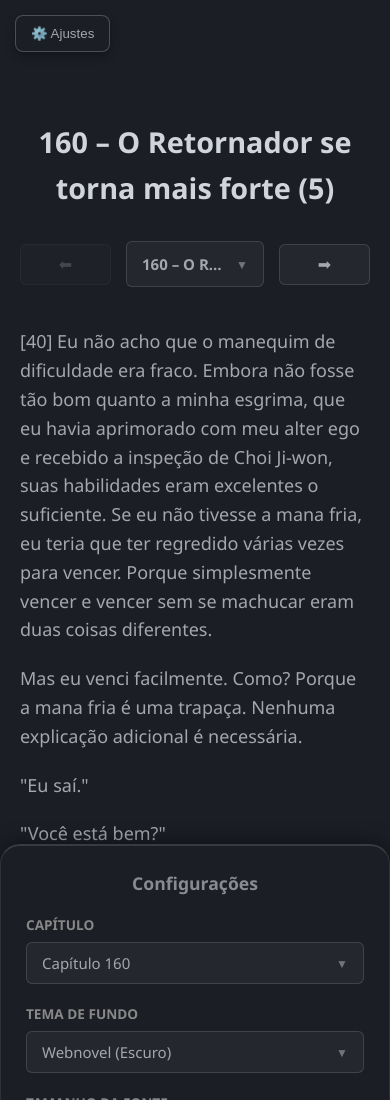
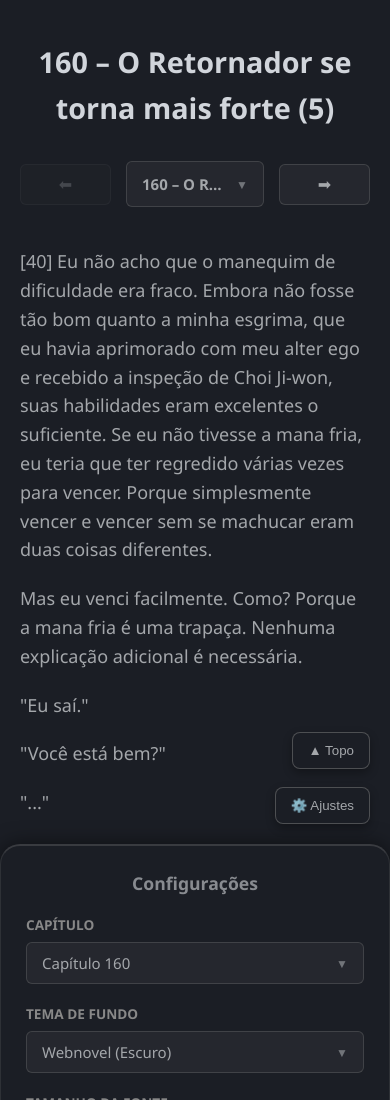
Before and after one commit to WilliamEduardo20/Leitura, a plain HTML site: page index.html in a window 390 px wide. Shown: the top 1100 px of the page. Drawn offline with Linux system fonts and the light colour scheme.

Commit message:
14/04/2026 16:04
Botão de voltar ao topo, reposicionamento do botão configuração no mobile e titulo reposicionado.

```diff
--- a/index.html
+++ b/index.html
@@ -8,6 +8,7 @@
 </head>
 <body>
 
+    <button id="btn-topo" class="botao-voltar-topo">▲ Topo</button>
     <button id="btn-menu" class="botao-alternar-menu">⚙️ Ajustes</button>
 
     <aside id="menu" class="menu-lateral menu-escondido">
--- a/script.js
+++ b/script.js
@@ -154,3 +154,10 @@ document.getElementById('espaco-mais').onclick = () => { if(config.espaco < 3.0)
 document.getElementById('espaco-menos').onclick = () => { if(config.espaco > 1.0) { config.espaco -= 0.2; atualizarEspaco(); } };
 
 iniciarLeitor();
+
+document.getElementById('btn-topo').addEventListener('click', () => {
+    window.scrollTo({
+        top: 0,
+        behavior: 'smooth' // Rolagem suave
+    });
+});
--- a/style.css
+++ b/style.css
@@ -33,6 +33,23 @@ body {
     z-index: 999; box-shadow: 0 0 20px rgba(0,0,0,0.5);
 }
 
+/* Estilo base para o botão de voltar ao topo */
+.botao-voltar-topo {
+    position: fixed;
+    z-index: 1000;
+    background-color: var(--cor-de-fundo);
+    color: var(--cor-do-texto);
+    border: 1px solid rgba(128, 128, 128, 0.5);
+    padding: 10px 15px;
+    border-radius: 8px;
+    cursor: pointer;
+    box-shadow: 0 4px 10px rgba(0,0,0,0.3);
+
+    /* Posição padrão (Desktop - Topo Esquerdo, abaixo do de ajustes) */
+    top: 65px;
+    left: 15px;
+}
+
 @media (min-width: 601px) {
     .menu-lateral { top: 0; left: 0; width: var(--largura-do-menu); height: 100vh; padding-top: 80px; }
     .menu-escondido { transform: translateX(-105%); }
@@ -41,6 +58,17 @@ body {
 @media (max-width: 600px) {
     .menu-lateral { bottom: 0; left: 0; width: 100%; height: auto; border-radius: 20px 20px 0 0; border-top: 2px solid rgba(128, 128, 128, 0.3); }
     .menu-escondido { transform: translateY(100%); }
+
+    .botao-alternar-menu {
+        top: auto; left: auto; /* Reseta o posicionamento original */
+        bottom: 20px; right: 20px; /* Fixa no canto inferior direito */
+    }
+
+    .botao-voltar-topo {
+        top: auto; left: auto;
+        bottom: 75px; /* Fica exatamente em cima do botão de Ajustes */
+        right: 20px;
+    }
 }
 
 /* * DROPDOWNS CUSTOMIZADOS E BONITOS */
@@ -102,7 +130,7 @@ body {
 
 /* * ÁREA DE TEXTO E NAVEGAÇÃO */
 .area-leitura {
-    margin: 0 auto; padding: 100px 20px 60px 20px; max-width: 750px;
+    margin: 0 auto; padding: 20px 20px 60px 20px; max-width: 750px;
     font-size: var(--tamanho-da-fonte); line-height: var(--espacamento-entre-linhas);
 }
 
```
